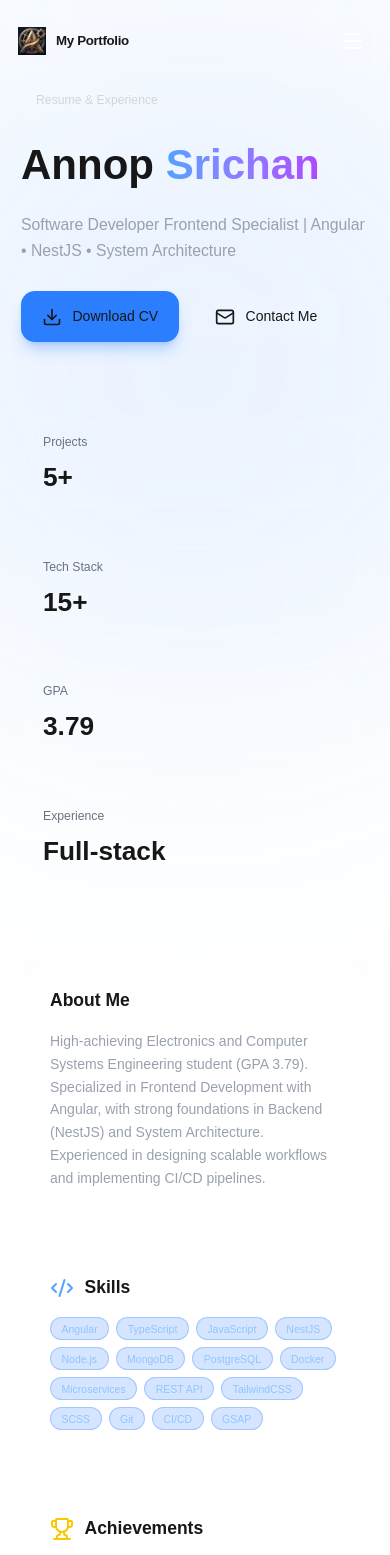
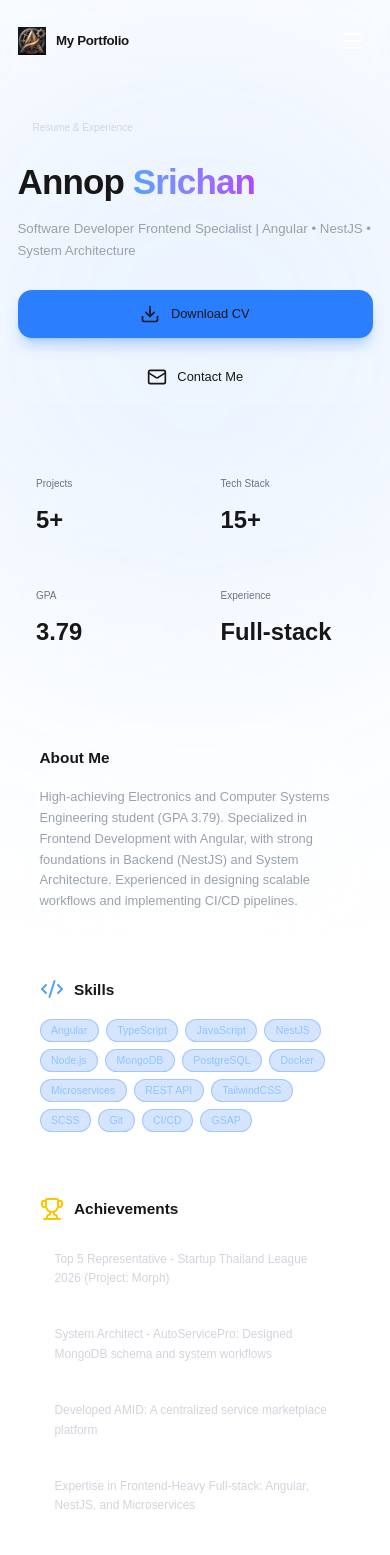
Before and after one commit to forcean/portfolio, a Next.js app: page /en/resume in a window 390 px wide. Shown: the top 1555 px of the page. Built offline with nearby package versions, Linux system fonts and the light colour scheme.

Commit message:
Refactor: enhance ContactPage, ResumePage, and ProjectSection with improved layout, animations, and responsiveness

```diff
--- a/src/app/[locale]/layout.tsx
+++ b/src/app/[locale]/layout.tsx
@@ -37,7 +37,10 @@ export default async function LocaleLayout({
   }
 
   return (
-    <html lang={locale}>
+    <html
+      lang={locale}
+      data-scroll-behavior="smooth"
+    >
       <body className="bg-[#0B0F19] text-white min-h-screen flex flex-col">
 
         <NextIntlClientProvider locale={locale} messages={messages}>
--- a/src/app/[locale]/resume/page.tsx
+++ b/src/app/[locale]/resume/page.tsx
@@ -27,6 +27,7 @@ import { projects } from "@/src/constants/projects";
 export default function ResumePage() {
   const container = useRef<HTMLDivElement>(null);
   const t = useTranslations("resume");
+  const projectT = useTranslations("projects");
 
   useEffect(() => {
     const ctx = gsap.context(() => {
@@ -54,37 +55,82 @@ export default function ResumePage() {
       className="
         relative overflow-hidden
         max-w-7xl mx-auto
-       px-6 py-24
+        px-5 sm:px-6 lg:px-8
+        pt-32 sm:pt-36 md:pt-40
+        pb-20 sm:pb-24 md:pb-28
       "
     >
-      {/* Background */}
       <div className="absolute inset-0 -z-10 overflow-hidden">
-        <div className="resume-glow absolute top-0 left-1/2 -translate-x-1/2 w-[700px] h-[700px] bg-blue-500/10 blur-[140px] rounded-full" />
-        <div className="absolute bottom-0 right-0 w-[500px] h-[500px] bg-purple-500/10 blur-[140px] rounded-full" />
+        <div className="resume-glow absolute top-0 left-1/2 -translate-x-1/2 w-[650px] h-[650px] md:w-[750px] md:h-[750px] bg-blue-500/10 blur-[140px] rounded-full" />
+
+        <div className="absolute bottom-0 right-0 w-[400px] h-[400px] md:w-[550px] md:h-[550px] bg-purple-500/10 blur-[140px] rounded-full" />
       </div>
 
       {/* Header */}
-      <div className="resume-reveal mb-20">
-        <div className="inline-flex items-center gap-2 px-4 py-2 rounded-full bg-white/5 border border-white/10 text-sm text-gray-300 backdrop-blur">
+      <div className="resume-reveal mb-16 sm:mb-20 md:mb-24">
+        <div
+          className="
+            inline-flex items-center gap-2
+            px-4 py-2
+            rounded-full
+            bg-white/5
+            border border-white/10
+            text-[0.72rem] sm:text-sm
+            text-gray-300
+            backdrop-blur-xl
+          "
+        >
           {t("badge")}
         </div>
 
-        <h1 className="text-5xl md:text-7xl font-bold mt-6 leading-tight">
+        <h1
+          className="
+            mt-6
+            font-bold
+            leading-[1.05]
+            tracking-tight
+            text-[2.5rem]
+            sm:text-[3.8rem]
+            md:text-[5.2rem]
+            lg:text-[6.2rem]
+          "
+        >
           {personalInfo.name.split(" ")[0]}{" "}
           <span className="bg-gradient-to-r from-blue-400 to-purple-500 bg-clip-text text-transparent">
             {personalInfo.name.split(" ")[1]}
           </span>
         </h1>
 
-        <p className="text-gray-400 text-lg mt-6 max-w-2xl leading-relaxed">
+        <p
+          className="
+            text-gray-400
+            mt-5 sm:mt-6
+            max-w-3xl
+            leading-relaxed
+            text-[0.95rem]
+            sm:text-[1rem]
+            md:text-[1.08rem]
+          "
+        >
           {t("role")} {t("subtitle")}
         </p>
 
-        <div className="flex flex-wrap gap-4 mt-8">
+        <div className="flex flex-col sm:flex-row gap-4 mt-8">
           <a
             href="/resume.pdf"
             target="_blank"
-            className="px-6 py-4 rounded-2xl bg-blue-500 hover:scale-105 transition shadow-lg shadow-blue-500/30 flex items-center gap-3"
+            className="
+              w-full sm:w-auto
+              px-6 py-4
+              rounded-2xl
+              bg-blue-500
+              hover:scale-[1.02]
+              transition
+              shadow-lg shadow-blue-500/30
+              flex items-center justify-center gap-3
+              text-[0.92rem] sm:text-base
+              font-medium
+            "
           >
             <Download size={20} />
             {t("download")}
@@ -92,7 +138,18 @@ export default function ResumePage() {
 
           <a
             href={`mailto:${personalInfo.email}`}
-            className="px-6 py-4 rounded-2xl bg-white/10 border border-white/10 hover:bg-white/20 transition flex items-center gap-3"
+            className="
+              w-full sm:w-auto
+              px-6 py-4
+              rounded-2xl
+              bg-white/10
+              border border-white/10
+              hover:bg-white/20
+              transition
+              flex items-center justify-center gap-3
+              text-[0.92rem] sm:text-base
+              font-medium
+            "
           >
             <Mail size={20} />
             {t("contact")}
@@ -101,7 +158,7 @@ export default function ResumePage() {
       </div>
 
       {/* Stats */}
-      <div className="resume-reveal grid md:grid-cols-4 gap-6 mb-20">
+      <div className="resume-reveal grid grid-cols-2 lg:grid-cols-4 gap-4 sm:gap-6 mb-16 sm:mb-20">
         {[
           { title: t("stats.projects"), value: `${projects.length}+` },
           { title: t("stats.tech"), value: "15+" },
@@ -110,49 +167,76 @@ export default function ResumePage() {
         ].map((item) => (
           <div
             key={item.title}
-            className="bg-white/5 border border-white/10 rounded-3xl p-6 backdrop-blur"
+            className="
+              bg-white/5
+              border border-white/10
+              rounded-3xl
+              p-5 sm:p-6
+              backdrop-blur-xl
+            "
           >
-            <p className="text-gray-500 text-sm">{item.title}</p>
-            <h2 className="text-3xl font-bold mt-3">{item.value}</h2>
+            <p className="text-gray-500 text-[0.72rem] sm:text-sm">
+              {item.title}
+            </p>
+
+            <h2 className="text-[1.7rem] sm:text-3xl font-bold mt-3">
+              {item.value}
+            </h2>
           </div>
         ))}
       </div>
 
-      {/* Main Content */}
-      <div className="grid lg:grid-cols-[320px_1fr] gap-12">
+      {/* Main */}
+      <div className="grid xl:grid-cols-[340px_1fr] gap-8 lg:gap-12">
+        {/* Sidebar */}
+        <div className="space-y-6 sm:space-y-8">
+          {/* About */}
+          <div className="resume-reveal bg-white/5 border border-white/10 rounded-3xl p-6 sm:p-8 backdrop-blur-2xl">
+            <h2 className="text-[1.1rem] sm:text-xl font-semibold mb-5">
+              {t("about")}
+            </h2>
 
-        {/* Left Sidebar */}
-        <div className="space-y-8">
-
-          {/* About */}
-          <div className="resume-reveal bg-white/5 border border-white/10 rounded-3xl p-8 backdrop-blur-xl">
-            <h2 className="text-xl font-semibold mb-5">{t("about")}</h2>
-            <p className="text-gray-400 leading-relaxed">
+            <p className="text-gray-400 leading-relaxed text-[0.92rem] sm:text-base">
               {t("summary")}
             </p>
           </div>
 
           {/* Skills */}
-          <div className="resume-reveal bg-white/5 border border-white/10 rounded-3xl p-8 backdrop-blur-xl">
+          <div className="resume-reveal bg-white/5 border border-white/10 rounded-3xl p-6 sm:p-8 backdrop-blur-2xl">
             <div className="flex items-center gap-3 mb-5">
               <Code2 className="text-blue-400" />
-              <h2 className="text-xl font-semibold">{t("skills")}</h2>
+
+              <h2 className="text-[1.1rem] sm:text-xl font-semibold">
+                {t("skills")}
+              </h2>
             </div>
+
             <SkillsSection />
           </div>
 
           {/* Achievements */}
-          <div className="resume-reveal bg-white/5 border border-white/10 rounded-3xl p-8 backdrop-blur-xl">
+          <div className="resume-reveal bg-white/5 border border-white/10 rounded-3xl p-6 sm:p-8 backdrop-blur-2xl">
             <div className="flex items-center gap-3 mb-5">
               <Trophy className="text-yellow-400" />
-              <h2 className="text-xl font-semibold">{t("achievementsTitle")}</h2>
+
+              <h2 className="text-[1.1rem] sm:text-xl font-semibold">
+                {t("achievementsTitle")}
+              </h2>
             </div>
 
             <div className="space-y-4">
               {achievements.map((i) => (
                 <div
                   key={i}
-                  className="bg-white/5 border border-white/10 rounded-2xl px-4 py-3 text-sm text-gray-300"
+                  className="
+                    bg-white/5
+                    border border-white/10
+                    rounded-2xl
+                    px-4 py-3
+                    text-[0.85rem] sm:text-sm
+                    text-gray-300
+                    leading-relaxed
+                  "
                 >
                   {t(`achievementList.${i}`)}
                 </div>
@@ -161,67 +245,67 @@ export default function ResumePage() {
           </div>
         </div>
 
-        {/* Right Content */}
-        <div className="space-y-10">
-
+        {/* Right */}
+        <div className="space-y-8 sm:space-y-10">
           {/* Experience */}
-          <div className="resume-reveal bg-white/5 border border-white/10 rounded-3xl p-8 backdrop-blur-xl">
+          <div className="resume-reveal bg-white/5 border border-white/10 rounded-3xl p-6 sm:p-8 backdrop-blur-2xl">
             <div className="flex items-center gap-3 mb-8">
               <Briefcase className="text-blue-400" />
-              <h2 className="text-2xl font-semibold">{t("experienceTitle")}</h2>
+
+              <h2 className="text-[1.35rem] sm:text-2xl font-semibold">
+                {t("experienceTitle")}
+              </h2>
             </div>
 
-            <div className="border-l border-white/10 pl-6 space-y-10">
+            <div className="border-l border-white/10 pl-5 sm:pl-6 space-y-10">
               {experience.map((exp, idx) => (
                 <div key={idx} className="relative">
-
-                  <div className="flex justify-between flex-wrap gap-4">
+                  <div className="flex flex-col sm:flex-row sm:items-start sm:justify-between gap-4">
                     <div>
-                      <h3 className="font-semibold text-lg">
+                      <h3 className="font-semibold text-[1rem] sm:text-lg">
                         {t(`${exp.key}.role`)}
                       </h3>
 
-                      <p className="text-blue-400 text-sm mt-1">
+                      <p className="text-blue-400 text-[0.82rem] sm:text-sm mt-1">
                         {exp.company}
                       </p>
                     </div>
 
-                    <span className="text-sm text-gray-500">
+                    <span className="text-[0.78rem] sm:text-sm text-gray-500">
                       {t(`${exp.key}.period`)}
                     </span>
                   </div>
 
                   <div className="mt-4 space-y-3">
                     {[1, 2, 3, 4, 5].map((i) => (
-                      <p key={i} className="text-gray-400 leading-relaxed">
+                      <p
+                        key={i}
+                        className="
+                          text-gray-400
+                          leading-relaxed
+                          text-[0.9rem] sm:text-[0.97rem]
+                        "
+                      >
                         • {t(`${exp.key}.desc${i}`)}
                       </p>
                     ))}
                   </div>
-
                 </div>
               ))}
             </div>
           </div>
 
           {/* Projects */}
-          <div
-            className="
-    resume-reveal
-    bg-white/5 border border-white/10
-    rounded-3xl p-8
-    backdrop-blur-xl
-  "
-          >
+          <div className="resume-reveal bg-white/5 border border-white/10 rounded-3xl p-6 sm:p-8 backdrop-blur-2xl">
             <div className="flex items-center gap-3 mb-8">
               <Trophy className="text-purple-400" />
 
-              <h2 className="text-2xl font-semibold">
+              <h2 className="text-[1.35rem] sm:text-2xl font-semibold">
                 {t("projectsTitle")}
               </h2>
             </div>
 
-            <div className="grid md:grid-cols-2 gap-6">
+            <div className="grid md:grid-cols-2 gap-5 sm:gap-6">
               {projects.slice(0, 4).map((project, index) => (
                 <div
                   key={project.slug}
@@ -229,14 +313,14 @@ export default function ResumePage() {
                     relative overflow-hidden
                     bg-gradient-to-br from-white/5 to-white/[0.02]
                     border border-white/10
-          rounded-3xl p-6
+                    rounded-3xl
+                    p-5 sm:p-6
                     hover:border-blue-400/30
                     hover:-translate-y-1
                     transition-all duration-500
                     group
                   "
                 >
-                  {/* Glow */}
                   <div
                     className="
                       absolute inset-0 opacity-0
@@ -246,39 +330,46 @@ export default function ResumePage() {
                     "
                   />
 
-                  {/* Number */}
                   <div
                     className="
-            w-12 h-12 rounded-2xl
+                      w-11 h-11 sm:w-12 sm:h-12
+                      rounded-2xl
                       bg-blue-500/10
                       border border-blue-400/20
                       flex items-center justify-center
-            text-blue-400 font-bold text-lg
-            mb-6
+                      text-blue-400 font-bold
+                      text-base sm:text-lg
+                      mb-5
                     "
                   >
                     0{index + 1}
                   </div>
 
-                  {/* Title */}
-                  <h3 className="text-xl font-semibold">
-                    {project.title}
+                  <h3 className="text-[1rem] sm:text-xl font-semibold leading-snug">
+                    {projectT(`items.${project.key}.title`)}
                   </h3>
 
-                  {/* Description */}
-                  <p className="text-gray-400 text-sm mt-4 leading-relaxed">
-                    {project.shortDesc}
+                  <p
+                    className="
+    text-gray-400
+    text-[0.85rem] sm:text-sm
+    mt-4
+    leading-relaxed
+  "
+                  >
+                    {projectT(`items.${project.key}.shortDesc`)}
                   </p>
 
-                  {/* Tech Stack */}
                   <div className="flex flex-wrap gap-2 mt-6">
                     {project.techStack.slice(0, 4).map((tech) => (
                       <span
                         key={tech}
                         className="
-                px-3 py-1 rounded-full
-                text-xs
-                bg-white/5 border border-white/10
+                          px-3 py-1
+                          rounded-full
+                          text-[0.7rem] sm:text-xs
+                          bg-white/5
+                          border border-white/10
                           text-gray-300
                         "
                       >
@@ -292,29 +383,34 @@ export default function ResumePage() {
           </div>
 
           {/* Education */}
-          <div className="resume-reveal bg-white/5 border border-white/10 rounded-3xl p-8 backdrop-blur-xl">
+          <div className="resume-reveal bg-white/5 border border-white/10 rounded-3xl p-6 sm:p-8 backdrop-blur-2xl">
             <div className="flex items-center gap-3 mb-6">
               <GraduationCap className="text-green-400" />
-              <h2 className="text-2xl font-semibold">{t("educationTitle")}</h2>
+
+              <h2 className="text-[1.35rem] sm:text-2xl font-semibold">
+                {t("educationTitle")}
+              </h2>
             </div>
 
             {education.map((edu) => (
               <div key={edu.school}>
-                <h3 className="font-semibold text-lg">
+                <h3 className="font-semibold text-[1rem] sm:text-lg">
                   {t(`${edu.key}.degree`)}
                 </h3>
 
-                <p className="text-blue-400 mt-2">
+                <p className="text-blue-400 mt-2 text-[0.92rem] sm:text-base">
                   {edu.school}
                 </p>
 
-                <div className="flex gap-4 mt-3 text-sm text-gray-500">
+                <div className="flex flex-wrap gap-3 mt-3 text-[0.78rem] sm:text-sm text-gray-500">
                   <span>{edu.period}</span>
+
                   <span>•</span>
+
                   <span>GPA {edu.gpa}</span>
                 </div>
 
-                <p className="text-gray-400 mt-2">
+                <p className="text-gray-400 mt-3 leading-relaxed text-[0.9rem] sm:text-base">
                   {t(`${edu.key}.extra`)}
                 </p>
               </div>
```
Also changed, not shown: src/app/[locale]/contact/page.tsx (+96 -45 lines), src/component/features/project/ProjectCard.tsx (+67 -46 lines), src/component/sections/ProjectSection.tsx (+25 -25 lines). Lines whose indentation alone changed are shown as unchanged.
